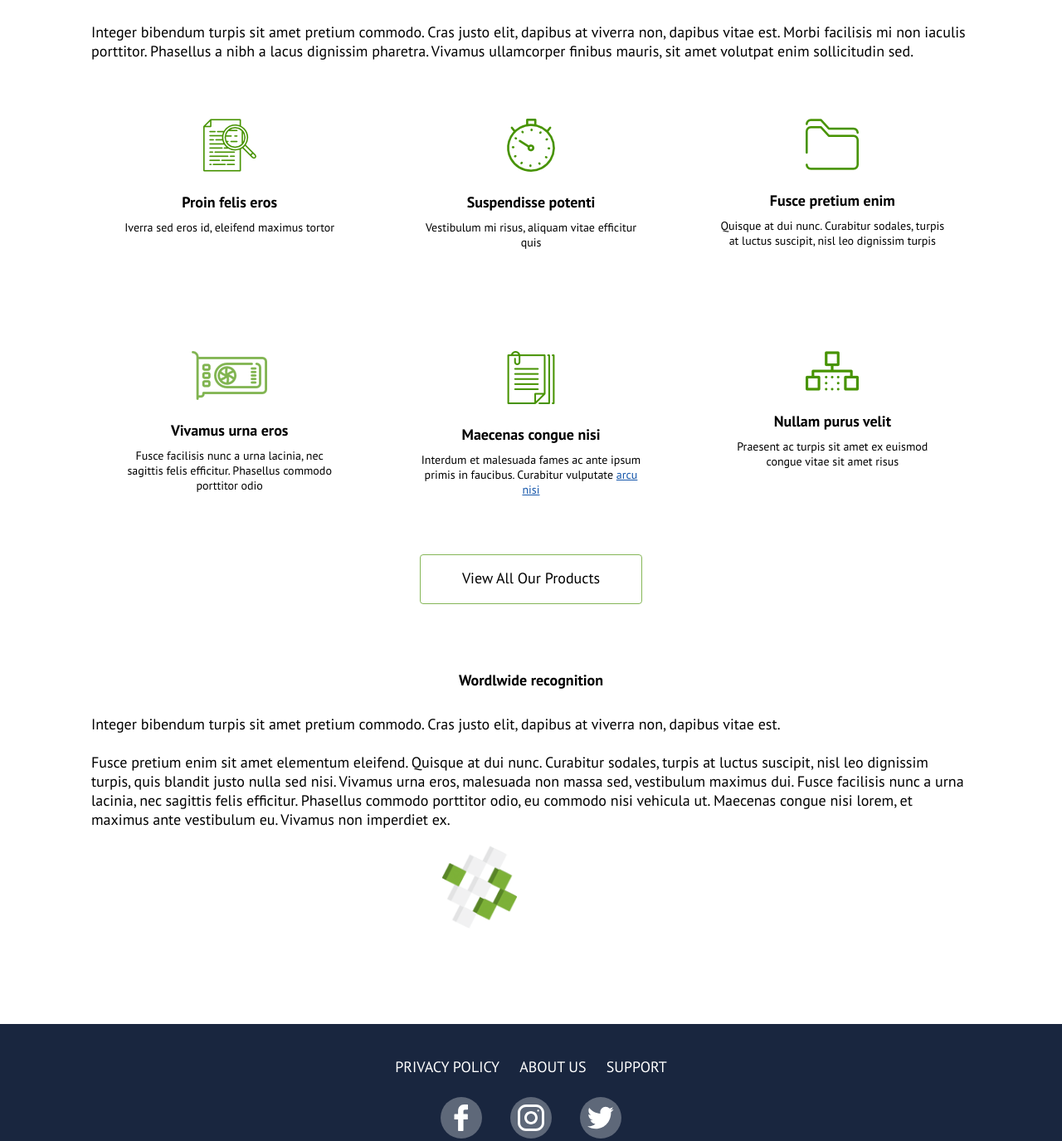
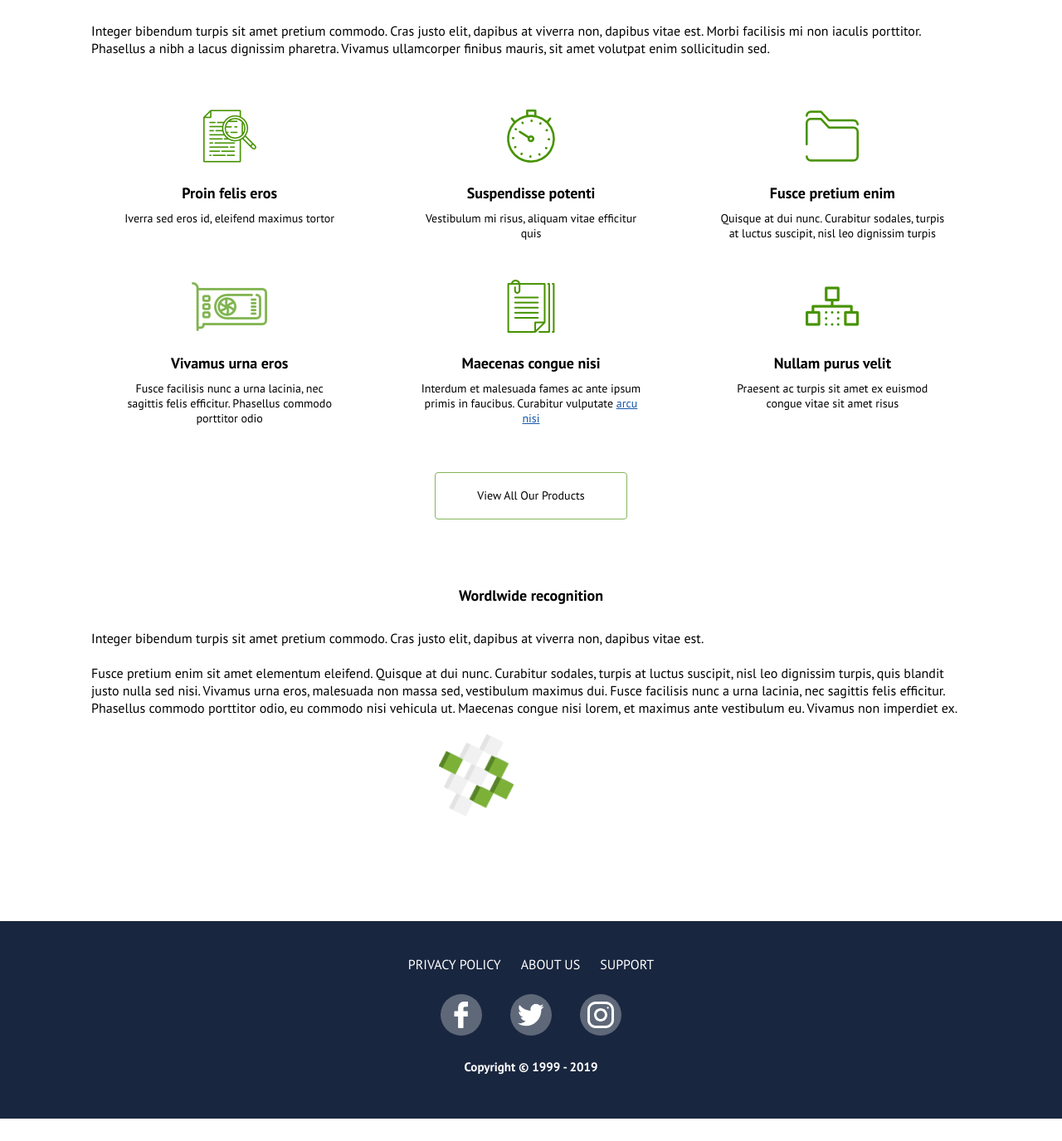
Before and after one commit to Teo-Reat/United-Traders-testing, a website built with webpack: page src/template.html in a window 1280 px wide. Shown: the part 1065-2440 px from the top of the page at 83% size. After the commit the page ends 2413 px from the top, so only its background shows below. Built offline with nearby package versions, Linux system fonts and the light colour scheme; files whose address does not match are found by name.

Commit message:
Completed beta 0.4, pixel perfect

```diff
--- a/src/sass/adaptive/01.mobile.scss
+++ b/src/sass/adaptive/01.mobile.scss
@@ -270,6 +270,12 @@
       left: auto;
       right: auto;
     };
+
+    &-wrapper {
+      display: flex;
+      align-items: center;
+      height: 64px;
+    }
   }
 
   &__title {
--- a/src/sass/adaptive/05.desktop-lg.scss
+++ b/src/sass/adaptive/05.desktop-lg.scss
@@ -46,22 +46,61 @@
       top: 40px;
       bottom: 40px;
     };
+
+    &__description {
+      font-size: 16px;
+      line-height: 21px;
+    }
+
+    &__items {
+      margin: {
+        top: 30px;
+      };
+    }
+
+    &__item {
+      margin: {
+        top: 10px;
+      };
+    }
+
+    &__button {
+      margin: {
+        top: 42px;
+      };
+    }
+  }
+
+  .another-item {
+
+    &__inner {
+      min-height: auto;
+      padding-top: 23px;
+      padding-bottom: 14px;
+    }
+  }
+
+  .another-button {
+    font-size: 14px;
+    line-height: 18px;
   }
 
   .partners {
     padding: {
       top: 40px;
-      bottom: 115px;
+      bottom: 126px;
     };
 
     &__description {
+      font-size: 16px;
+      line-height: 21px;
       margin: {
         bottom: 0;
       };
     }
 
     &__items {
-      width: 70%;
+      width: 75%;
     }
 
     &__item {
@@ -70,4 +109,24 @@
       };
     }
   }
+
+  .footer {
+
+    &__navigation {
+
+      &-link {
+        font-size: 16px;
+        line-height: 21px;
+      }
+    }
+
+    &__copyrights {
+      font-weight: bold;
+      font-size: 15px;
+      line-height: 19px;
+      margin: {
+        top: 28px;
+      };
+    }
+  }
 }
--- a/src/template.html
+++ b/src/template.html
@@ -296,15 +296,15 @@
             </li>
             <li class="social__item">
                 <a class="social__link" href="#">
-                    <svg class="icon icon-instagram">
-                        <use xlink:href="#icon-instagram"></use>
+                    <svg class="icon icon-twitter">
+                        <use xlink:href="#icon-twitter"></use>
                     </svg>
                 </a>
             </li>
             <li class="social__item">
                 <a class="social__link" href="#">
-                    <svg class="icon icon-twitter">
-                        <use xlink:href="#icon-twitter"></use>
+                    <svg class="icon icon-instagram">
+                        <use xlink:href="#icon-instagram"></use>
                     </svg>
                 </a>
             </li>
```
